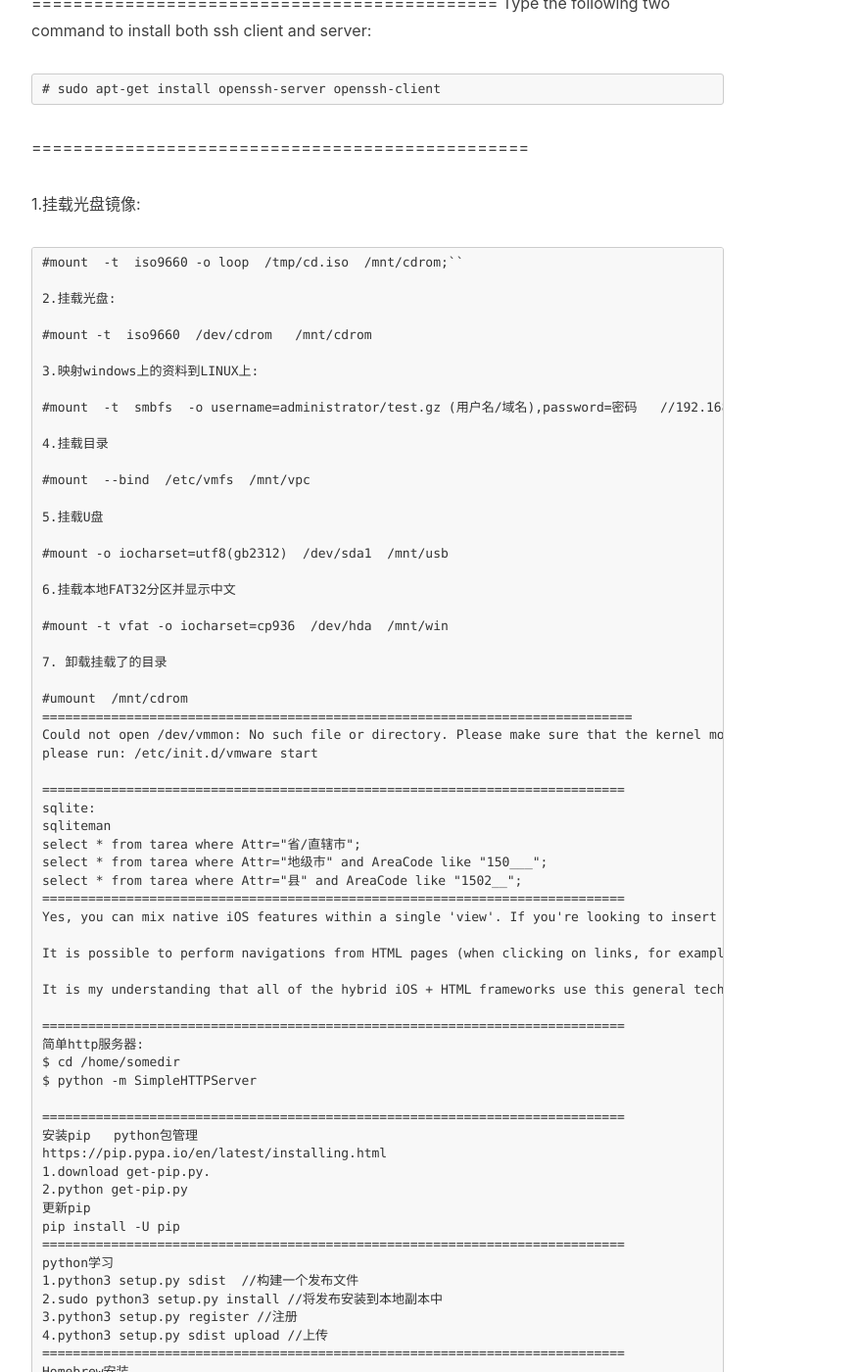
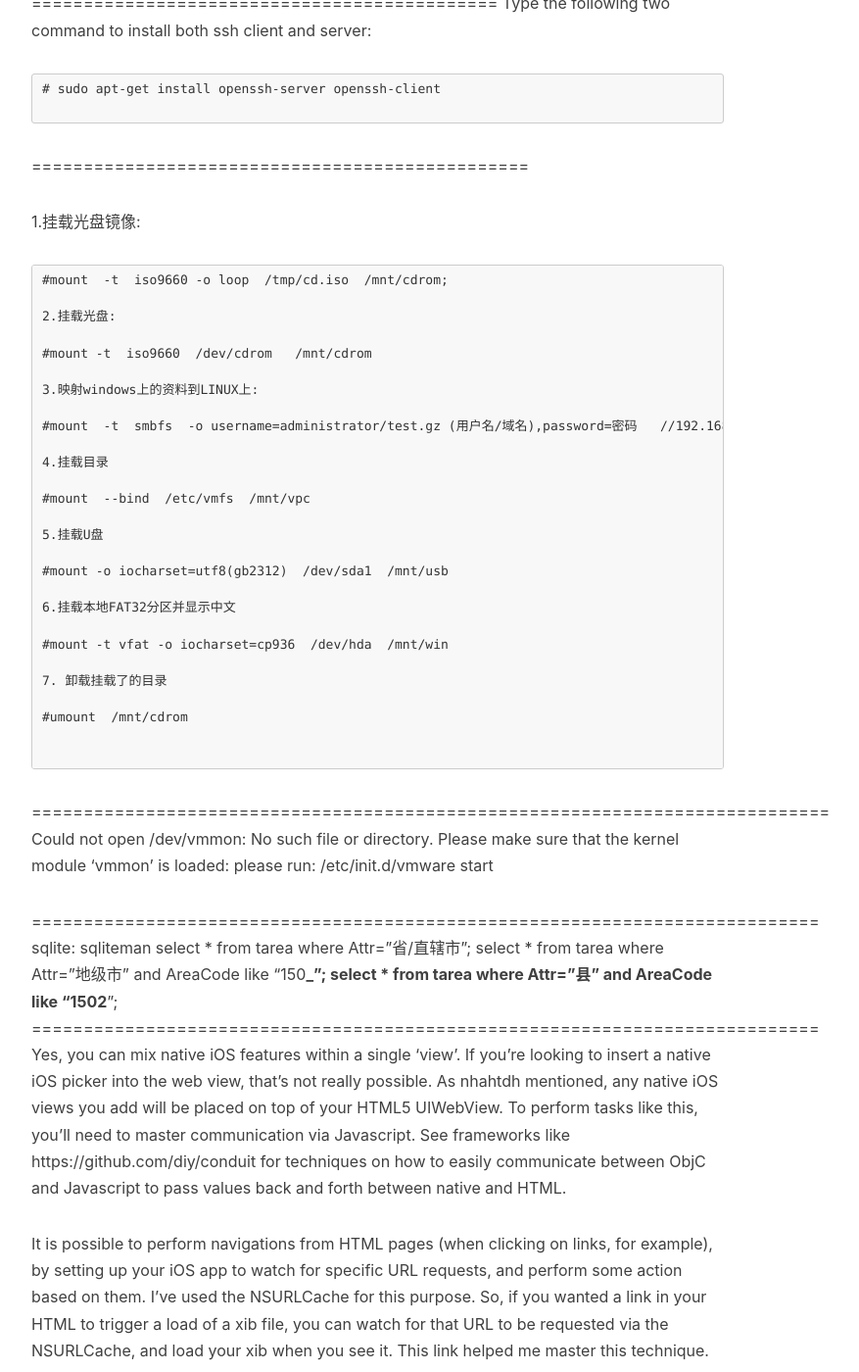
Before and after one commit to haityang/haityang.github.io, a Jekyll site: the page built from _posts/2018-06-03-Linux命令相关.markdown, in a window 1280 px wide and 1400 px high, scrolled down 23189 px. Shown: the whole window at 98% size, without its empty margins (233-1110 px from the left). Built offline with Jekyll 4.4.1, drawn with Linux system fonts in a browser that asks for light colours; nearby versions of some CDN libraries; our own code applies the rules of GitHub Pages for plain Markdown files; comment, search, counter and statistics services are not loaded; some of the changed text lies outside the part shown.

Commit message:
增加备注

````diff
--- a/_posts/2018-06-03-Linux命令相关.markdown
+++ b/_posts/2018-06-03-Linux命令相关.markdown
@@ -1037,15 +1037,18 @@ fc-list - list available fonts
 
 =============================================
 Type the following two command to install both ssh client and server:
+
 ```
 # sudo apt-get install openssh-server openssh-client
+
 ```
 
 ================================================
 
 1.挂载光盘镜像:
+
 ```
-#mount  -t  iso9660 -o loop  /tmp/cd.iso  /mnt/cdrom;``
+#mount  -t  iso9660 -o loop  /tmp/cd.iso  /mnt/cdrom;
 
 2.挂载光盘:
 
@@ -1070,6 +1073,10 @@ Type the following two command to install both ssh client and server:
 7. 卸载挂载了的目录
 
 #umount  /mnt/cdrom
+
+
+```
+
 =============================================================================
 Could not open /dev/vmmon: No such file or directory. Please make sure that the kernel module 'vmmon' is loaded:
 please run: /etc/init.d/vmware start
@@ -1989,7 +1996,10 @@ brew install sloccount
 计算行数：
 sloccount Deliveryœ
 
+
+
 ====================================
+
 
 禁用启用mac osx 的root保护,command+r 进入UTILITY,打开终端运行。
 
````
